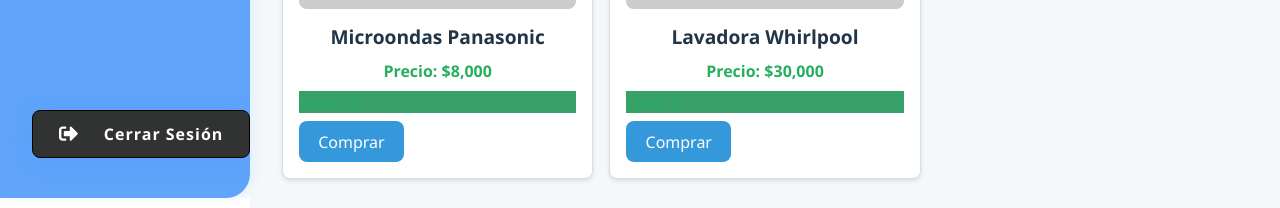
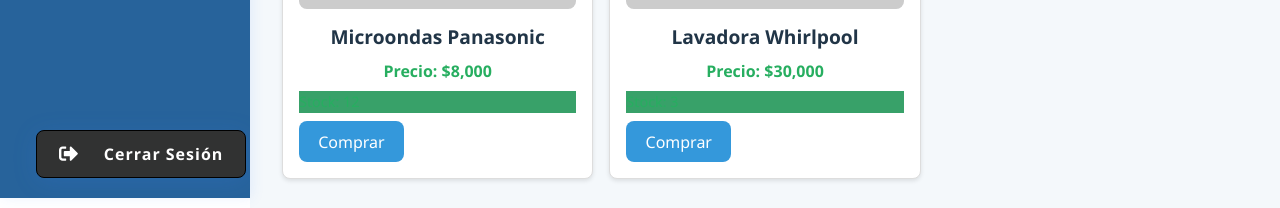
Before and after one commit to Delmincito21/rmv_definitivo, a React (Vite) app in the folder frontend/: page /iniciocli in a window 1280 px wide. Shown: the part 602-810 px from the top of the page. Built offline with nearby package versions, Linux system fonts and the light colour scheme.

Commit message:
css de ienda, redireccion de regsirae  login

```diff
--- a/frontend/src/Registrate.jsx
+++ b/frontend/src/Registrate.jsx
@@ -47,7 +47,7 @@
       }
 
       alert('Cliente registrado con éxito!');
-      navigate('/InicioCli');
+      navigate('/Tienda');
     } catch (error) {
       alert('Error al registrar el cliente: ' + error.message);
     }
--- a/frontend/src/dashboardCliente/InicioCli.css
+++ b/frontend/src/dashboardCliente/InicioCli.css
@@ -1,6 +1,6 @@
 /* Barra lateral */
 .sidebar {
-  background-color: #60a5fa;
+  background-color:#2196F3;
   color: #fff;
   padding: 1rem;
   display: flex;
--- a/frontend/src/dashboardCliente/Tienda.css
+++ b/frontend/src/dashboardCliente/Tienda.css
@@ -18,7 +18,7 @@
 /* Sidebar Moderno Azul */
 .sidebar {
     width: 240px;
-    background: #3b82f6;
+    background-color: #27639b !important;
     color: #fff;
     display: flex;
     flex-direction: column;
@@ -26,8 +26,8 @@
     min-height: 100vh;
     box-shadow: 2px 0 12px rgba(59, 130, 246, 0.1);
     z-index: 10;
-    border-top-right-radius: 24px;
-    border-bottom-right-radius: 24px;
+    /* border-top-right-radius: 24px;
+    border-bottom-right-radius: 24px; */
     position: relative;
     flex-shrink: 0;
     overflow: hidden;
@@ -68,6 +68,8 @@
     justify-content: space-between;
     padding: 1.5rem 1rem 1rem 1rem;
     border-bottom: 1px solid rgba(255, 255, 255, 0.12);
+    background-color: #27639b !important;
+
 }
 
 .menu-title {
@@ -119,7 +121,7 @@
 
 .sidebar-footer {
     margin-top: auto;
-    padding: 2rem 1rem 2.5rem 1rem;
+
     border-top: none;
     display: flex;
     flex-direction: column;
--- a/frontend/src/loginCliente.jsx
+++ b/frontend/src/loginCliente.jsx
@@ -39,7 +39,7 @@
       if (data.rol === 'administrador') {
         navigate('/Inicio');
       } else {
-        navigate('/InicioCli');
+        navigate('/Tienda');
       }
     } catch (error) {
       setError('Error al iniciar sesión: ' + error.message);
```
